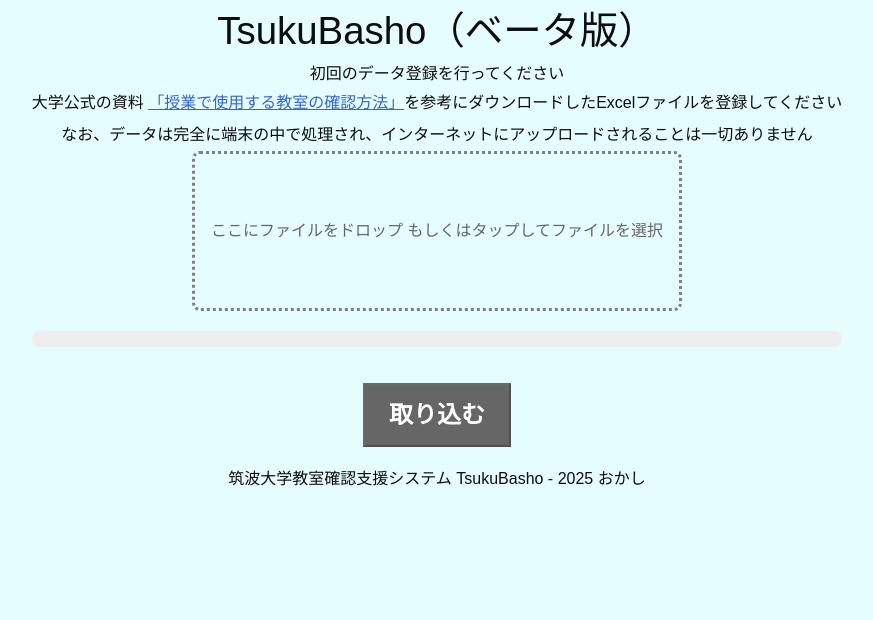
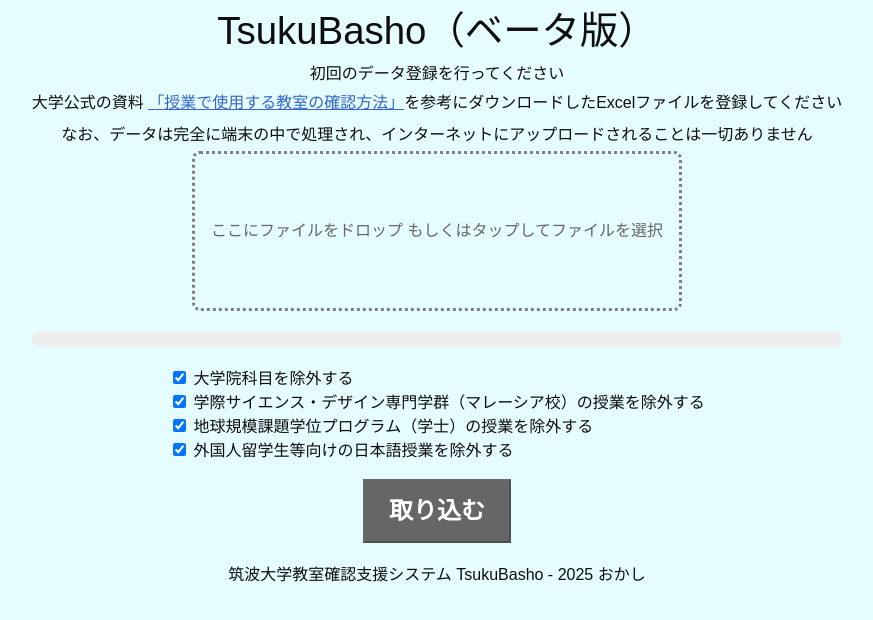
Before and after one commit to oka4shi/TsukuBasho, a SvelteKit app: page /welcome in a window 1280 px wide. Shown: the top 620 px of the page, without its empty margins (203-1076 px from the left). Built offline with nearby package versions, Linux system fonts and the light colour scheme.

Commit message:
feat: add selecting excluding courses when registering xlsx files

```diff
--- a/src/lib/idb.ts
+++ b/src/lib/idb.ts
@@ -76,7 +76,8 @@
 export const registerCourses = async (
   db: IDBPDatabase<TsukuBashoDB>,
   data: string[][],
-  firstRowNumber?: number
+  firstRowNumber?: number,
+  excludingCourses?: string[]
 ) => {
   const date = new Date().toJSON();
   await db.put("meta", date, "updated_at");
@@ -85,15 +86,19 @@
   const rows: Promise<string>[] = [];
   data.forEach((row, i) => {
     if (firstRowNumber ? i <= firstRowNumber : i <= 0) {
-      // firstRowNumber以下の行は無視（firstRowNumberが設定されていなければ1行目を無視）
+      // firstRowNumber以前の行は無視（firstRowNumberが設定されていなければ1行目を無視）
       return;
     }
 
-    if (row[dataColumn.number].startsWith("0")) {
-      // 番号が0から始まる科目はスキップ
+    // 番号がexludingListの要素から始まる科目はスキップ
+    const shouldSkipCourse = excludingCourses?.some((prefix) => {
+      return row[dataColumn.number].startsWith(prefix);
+    });
+    if (shouldSkipCourse) {
       return;
     }
 
+    // 追加するデータを組み立て
     const record = getKeys(dataColumn).map((key) => {
       return [key, String(row[dataColumn[key]])];
     });
--- a/src/lib/parseFile.ts
+++ b/src/lib/parseFile.ts
@@ -1,7 +1,7 @@
 import * as xlsx from "xlsx";
 import { openIdb, registerCourses } from "./idb";
 
-export const parseXlsxFile = async (data: ArrayBuffer) => {
+export const parseXlsxFile = (data: ArrayBuffer) => {
   const workbook = xlsx.read(data);
   const sheetNames = workbook.SheetNames;
 
@@ -11,13 +11,20 @@
 
   const sheet = workbook.Sheets[sheetNames[0]];
   const rawData = xlsx.utils.sheet_to_json(sheet, { header: 1 }) as string[][];
+  return rawData;
+};
+
+export const registerCoursesFromRawData = async (
+  rawData: string[][],
+  excludingCourses?: string[]
+) => {
   const firstRow = getFirstRowNumber(rawData);
   if (firstRow === -1) {
     throw new Error("ファイルを読み込めませんでした");
   }
 
   const db = await openIdb("TsukuBasho");
-  await registerCourses(db, rawData, firstRow);
+  await registerCourses(db, rawData, firstRow, excludingCourses);
 };
 
 const getFirstRowNumber = (data: string[][]): number => {
--- a/src/routes/welcome/+page.svelte
+++ b/src/routes/welcome/+page.svelte
@@ -4,6 +4,16 @@
   import { registerFiles, progress } from "./script.svelte";
 
   let file = $state<File | null>(null);
+
+  const excludingList = new Map([
+    ["大学院科目を除外する", "0"],
+    ["学際サイエンス・デザイン専門学群（マレーシア校）の授業を除外する", "U"],
+    ["地球規模課題学位プログラム（学士）の授業を除外する", "VB"],
+    ["外国人留学生等向けの日本語授業を除外する", "X"]
+  ]);
+
+  const defaultExludingKeys = Array.from(excludingList.values());
+  let excludingCourses = $state(defaultExludingKeys);
 </script>
 
 <h1>TsukuBasho（ベータ版）</h1>
@@ -25,12 +35,28 @@
 
   <Progress {...$progress} />
 
+  <div class="excluding-courses">
+    {#each excludingList.keys() as item (item)}
+      {@const inputId = `exluding-course-${excludingList.get(item)}`}
+      <div>
+        <input
+          type="checkbox"
+          id={inputId}
+          name="exluding-courses"
+          value={excludingList.get(item)}
+          bind:group={excludingCourses}
+        />
+        <label for={inputId}>{item}</label>
+      </div>
+    {/each}
+  </div>
+
   <button
     type="button"
     class="register"
     disabled={file === null}
     onclick={() => {
-      registerFiles(file);
+      registerFiles(file, excludingCourses);
     }}>取り込む</button
   >
 </main>
--- a/src/routes/welcome/script.svelte.ts
+++ b/src/routes/welcome/script.svelte.ts
@@ -1,4 +1,4 @@
-import { parseXlsxFile } from "$lib/parseFile";
+import { parseXlsxFile, registerCoursesFromRawData } from "$lib/parseFile";
 
 import { writable } from "svelte/store";
 
@@ -8,7 +8,10 @@
   isError: false
 });
 
-export const registerFiles = async (file: File | null) => {
+export const registerFiles = async (
+  file: File | null,
+  excludingCourses: string[]
+) => {
   if (file === null) {
     progress.set({
       text: "ファイルがありません",
@@ -28,12 +31,18 @@
   const arrayBufferedFile = await file.arrayBuffer();
 
   progress.set({
-    text: "Excelファイルからデータをインポートしています……",
+    text: "Excelファイルを解析しています……",
     value: 0.5,
     isError: false
   });
   try {
-    await parseXlsxFile(arrayBufferedFile);
+    const rawData = parseXlsxFile(arrayBufferedFile);
+    progress.set({
+      text: "データを保存しています……",
+      value: 0.75,
+      isError: false
+    });
+    await registerCoursesFromRawData(rawData, excludingCourses);
 
     progress.set({
       text: "登録が完了しました！",
```
